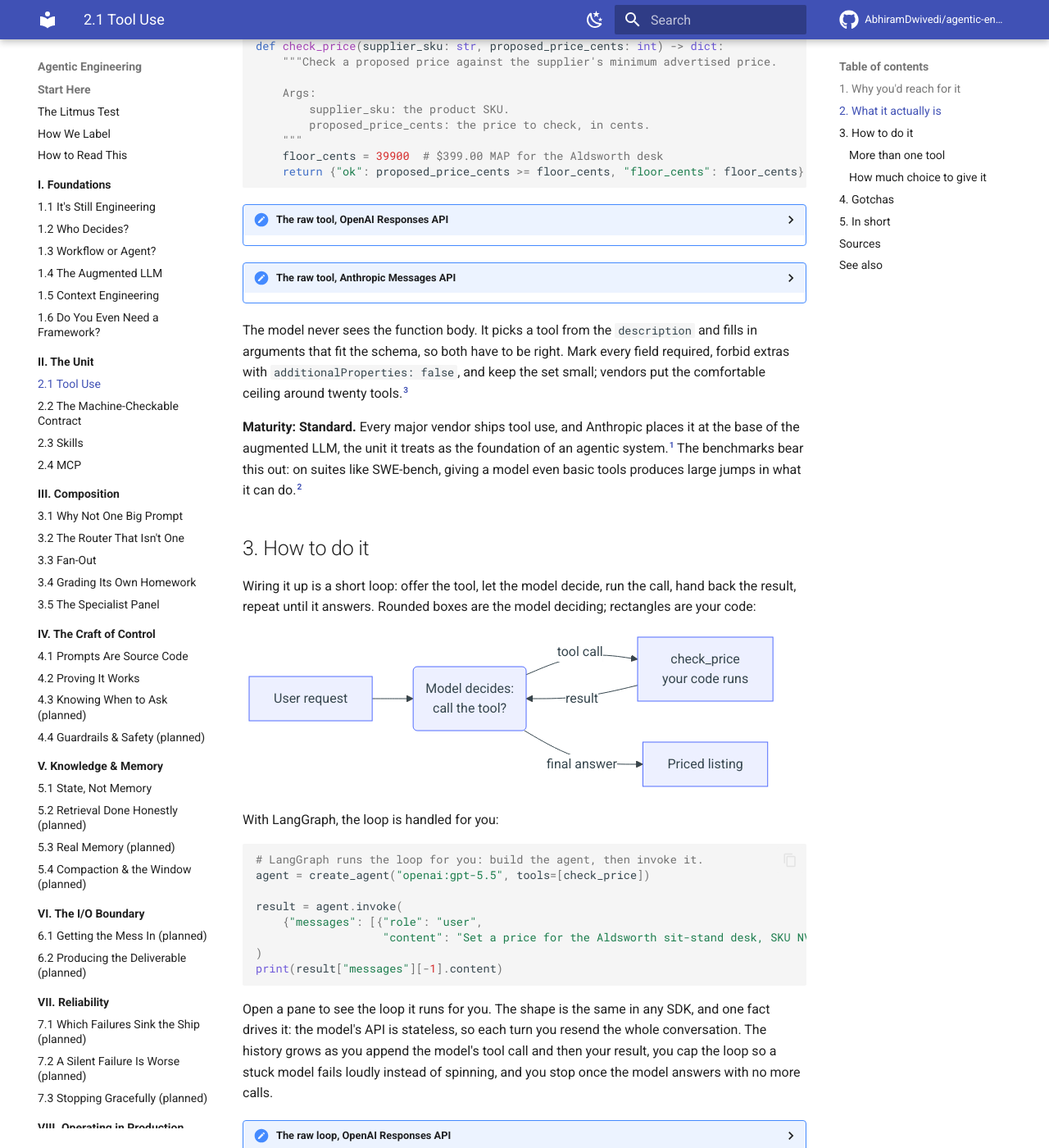
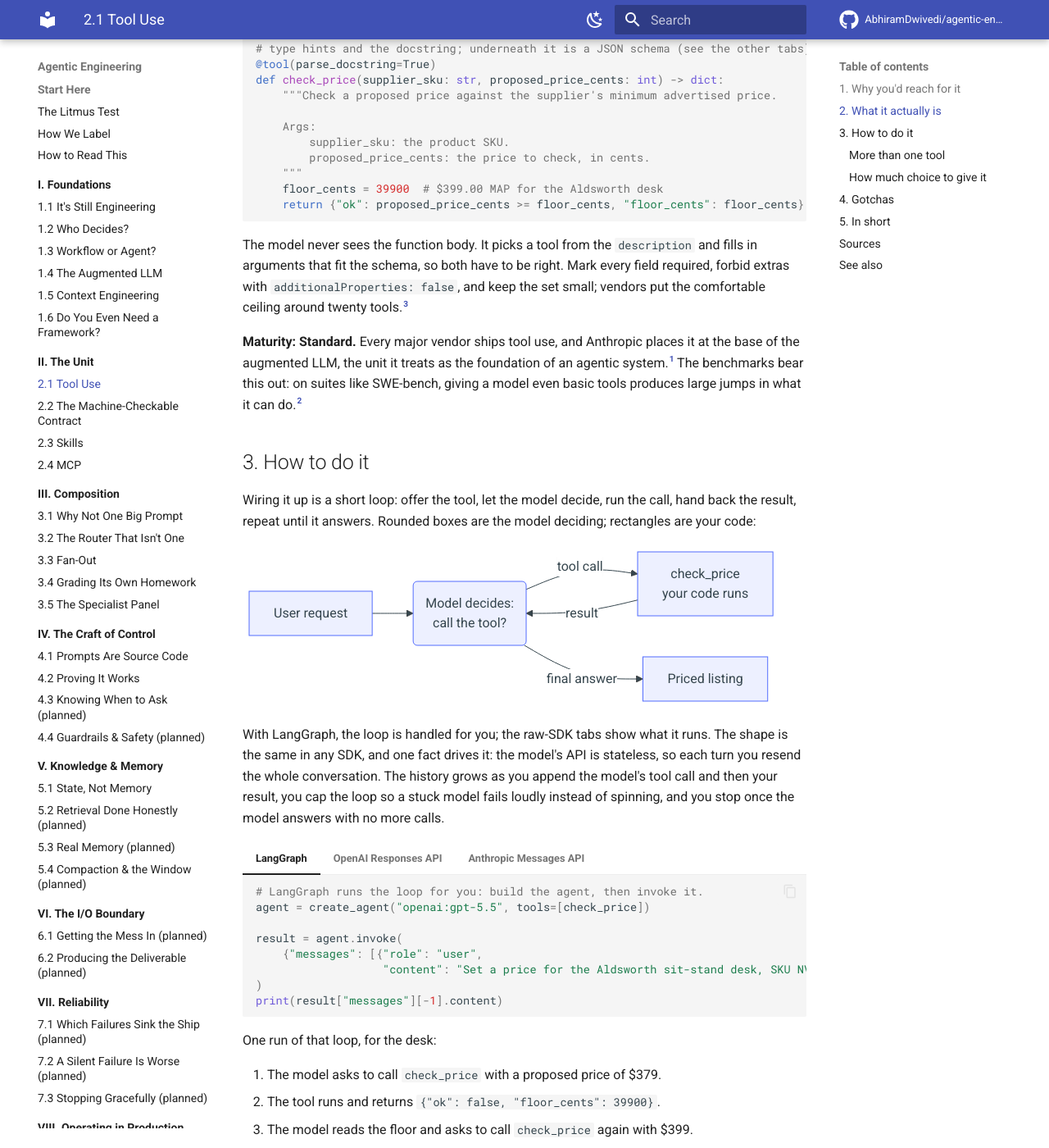
Before and after one commit to AbhiramDwivedi/agentic-engineering, an MkDocs documentation site: the page built from docs/the-unit/tool-use.md, in a window 1280 px wide and 1400 px high, scrolled down 1480 px. Shown: the whole window at 82% size. Built offline with MkDocs 1.6.1 and Material for MkDocs 9.7.7, drawn with Linux system fonts in a browser that asks for light colours; comment, search, counter and statistics services are not loaded; some of the changed text lies outside the part shown.

Commit message:
Show multi-provider code in content tabs (LangGraph / Responses / Anthropic)
Real clickable tabs on the site replace the stacked <details> panes; LangGraph is
the first and active tab. A scoped exception to the no-content-tabs dual-render rule
(tabs render as tabs on the site and degrade to literal markers on GitHub's raw view).

- docs/the-unit/tool-use.md: the three provider code groups are now === tab groups
- listing-studio/tests/test_doc_sync.py: dedent tab-indented code before matching
- meta/prose_lint.py: allow the three sanctioned provider tab labels; others stay hard
- meta + agents: design-system, chapter-writer, coder-tester record the tabs convention

Co-Authored-By: Claude Opus 4.8 <noreply@anthropic.com>

````diff
--- a/docs/the-unit/tool-use.md
+++ b/docs/the-unit/tool-use.md
@@ -29,74 +29,70 @@ And the counter-trigger: when your own code already holds the answer and no judg
 
 A tool is two things: a function in your code, and a description of that function the model can read. You give the model the description as a JSON schema. With LangGraph, you decorate the function and the framework generates the schema from your type hints and docstring:
 
-```python
-# A tool is just your function. LangGraph reads a description generated from the
-# type hints and the docstring; underneath it is a JSON schema (see the panes).
-@tool(parse_docstring=True)
-def check_price(supplier_sku: str, proposed_price_cents: int) -> dict:
-    """Check a proposed price against the supplier's minimum advertised price.
+=== "LangGraph"
 
-    Args:
-        supplier_sku: the product SKU.
-        proposed_price_cents: the price to check, in cents.
-    """
-    floor_cents = 39900  # $399.00 MAP for the Aldsworth desk
-    return {"ok": proposed_price_cents >= floor_cents, "floor_cents": floor_cents}
-```
+    ```python
+    # A tool is just your function. LangGraph reads a description generated from the
+    # type hints and the docstring; underneath it is a JSON schema (see the other tabs).
+    @tool(parse_docstring=True)
+    def check_price(supplier_sku: str, proposed_price_cents: int) -> dict:
+        """Check a proposed price against the supplier's minimum advertised price.
 
-<details markdown>
-<summary><b>The raw tool, OpenAI Responses API</b></summary>
+        Args:
+            supplier_sku: the product SKU.
+            proposed_price_cents: the price to check, in cents.
+        """
+        floor_cents = 39900  # $399.00 MAP for the Aldsworth desk
+        return {"ok": proposed_price_cents >= floor_cents, "floor_cents": floor_cents}
+    ```
 
-```python
-# What you describe to the model. It reads this, never your code, so the
-# description and the schema have to be good. This is the OpenAI Responses
-# shape; the Anthropic Messages API uses the same idea under `input_schema`.
-PRICE_CHECK_TOOL = {
-    "type": "function",
-    "name": "check_price",
-    "description": (
-        "Check a proposed price for a product against the supplier's minimum "
-        "advertised price (MAP) and margin floor. Call this before quoting a price."
-    ),
-    "parameters": {
-        "type": "object",
-        "properties": {
-            "supplier_sku": {"type": "string"},
-            "proposed_price_cents": {"type": "integer"},
+=== "OpenAI Responses API"
+
+    ```python
+    # What you describe to the model. It reads this, never your code, so the
+    # description and the schema have to be good. This is the OpenAI Responses
+    # shape; the Anthropic Messages API uses the same idea under `input_schema`.
+    PRICE_CHECK_TOOL = {
+        "type": "function",
+        "name": "check_price",
+        "description": (
+            "Check a proposed price for a product against the supplier's minimum "
+            "advertised price (MAP) and margin floor. Call this before quoting a price."
+        ),
+        "parameters": {
+            "type": "object",
+            "properties": {
+                "supplier_sku": {"type": "string"},
+                "proposed_price_cents": {"type": "integer"},
+            },
+            "required": ["supplier_sku", "proposed_price_cents"],
+            "additionalProperties": False,
         },
-        "required": ["supplier_sku", "proposed_price_cents"],
-        "additionalProperties": False,
-    },
-}
-```
+    }
+    ```
 
-</details>
+=== "Anthropic Messages API"
 
-<details markdown>
-<summary><b>The raw tool, Anthropic Messages API</b></summary>
-
-```python
-# The same tool, Anthropic Messages API shape: `input_schema` instead of
-# `parameters`, and no top-level `type`.
-PRICE_CHECK_TOOL_ANTHROPIC = {
-    "name": "check_price",
-    "description": (
-        "Check a proposed price for a product against the supplier's minimum "
-        "advertised price (MAP) and margin floor. Call this before quoting a price."
-    ),
-    "input_schema": {
-        "type": "object",
-        "properties": {
-            "supplier_sku": {"type": "string"},
-            "proposed_price_cents": {"type": "integer"},
+    ```python
+    # The same tool, Anthropic Messages API shape: `input_schema` instead of
+    # `parameters`, and no top-level `type`.
+    PRICE_CHECK_TOOL_ANTHROPIC = {
+        "name": "check_price",
+        "description": (
+            "Check a proposed price for a product against the supplier's minimum "
+            "advertised price (MAP) and margin floor. Call this before quoting a price."
+        ),
+        "input_schema": {
+            "type": "object",
+            "properties": {
+                "supplier_sku": {"type": "string"},
+                "proposed_price_cents": {"type": "integer"},
+            },
+            "required": ["supplier_sku", "proposed_price_cents"],
+            "additionalProperties": False,
         },
-        "required": ["supplier_sku", "proposed_price_cents"],
-        "additionalProperties": False,
-    },
-}
-```
-
-</details>
+    }
+    ```
 
 The model never sees the function body. It picks a tool from the `description` and fills in arguments that fit the schema, so both have to be right. Mark every field required, forbid extras with `additionalProperties: false`, and keep the set small; vendors put the comfortable ceiling around twenty tools.[^3]
 
@@ -114,110 +110,78 @@ flowchart LR
     M -- "final answer" --> F["Priced listing"]
 ```
 
-With LangGraph, the loop is handled for you:
+With LangGraph, the loop is handled for you; the raw-SDK tabs show what it runs. The shape is the same in any SDK, and one fact drives it: the model's API is stateless, so each turn you resend the whole conversation. The history grows as you append the model's tool call and then your result, you cap the loop so a stuck model fails loudly instead of spinning, and you stop once the model answers with no more calls.
 
-```python
-# LangGraph runs the loop for you: build the agent, then invoke it.
-agent = create_agent("openai:gpt-5.5", tools=[check_price])
+=== "LangGraph"
 
-result = agent.invoke(
-    {"messages": [{"role": "user",
-                   "content": "Set a price for the Aldsworth sit-stand desk, SKU NV-ALDSWORTH-DM."}]}
-)
-print(result["messages"][-1].content)
-```
+    ```python
+    # LangGraph runs the loop for you: build the agent, then invoke it.
+    agent = create_agent("openai:gpt-5.5", tools=[check_price])
 
-Open a pane to see the loop it runs for you. The shape is the same in any SDK, and one fact drives it: the model's API is stateless, so each turn you resend the whole conversation. The history grows as you append the model's tool call and then your result, you cap the loop so a stuck model fails loudly instead of spinning, and you stop once the model answers with no more calls.
+    result = agent.invoke(
+        {"messages": [{"role": "user",
+                       "content": "Set a price for the Aldsworth sit-stand desk, SKU NV-ALDSWORTH-DM."}]}
+    )
+    print(result["messages"][-1].content)
+    ```
 
-<details markdown>
-<summary><b>The raw loop, OpenAI Responses API</b></summary>
+=== "OpenAI Responses API"
 
-```python
-input_list = [
-    {
-        "role": "user",
-        "content": "Set a price for the Aldsworth sit-stand desk, SKU NV-ALDSWORTH-DM.",
-    }
-]
+    ```python
+    input_list = [
+        {
+            "role": "user",
+            "content": "Set a price for the Aldsworth sit-stand desk, SKU NV-ALDSWORTH-DM.",
+        }
+    ]
 
-# Offer the tool. The model decides whether to use it.
-response = client.responses.create(
-    model="gpt-5.5",
-    input=input_list,
-    tools=[PRICE_CHECK_TOOL],
-)
-
-# While the model asks for the tool, run it and hand back the result.
-# Cap the loop so a stuck model fails loudly instead of spinning (Gotcha 5).
-MAX_STEPS = 5
-steps = 0
-while any(item.type == "function_call" for item in response.output):
-    steps += 1
-    if steps > MAX_STEPS:
-        raise RuntimeError("tool loop hit MAX_STEPS; the model may be stuck")
-    input_list += response.output
-    for item in response.output:
-        if item.type == "function_call":
-            output = check_price(**json.loads(item.arguments))  # your code runs, not the model
-            input_list.append(
-                {
-                    "type": "function_call_output",
-                    "call_id": item.call_id,
-                    "output": json.dumps(output),
-                }
-            )
+    # Offer the tool. The model decides whether to use it.
     response = client.responses.create(
         model="gpt-5.5",
         input=input_list,
         tools=[PRICE_CHECK_TOOL],
     )
 
-# No more function calls: the model has settled on an answer.
-print(response.output_text)
-```
+    # While the model asks for the tool, run it and hand back the result.
+    # Cap the loop so a stuck model fails loudly instead of spinning (Gotcha 5).
+    MAX_STEPS = 5
+    steps = 0
+    while any(item.type == "function_call" for item in response.output):
+        steps += 1
+        if steps > MAX_STEPS:
+            raise RuntimeError("tool loop hit MAX_STEPS; the model may be stuck")
+        input_list += response.output
+        for item in response.output:
+            if item.type == "function_call":
+                output = check_price(**json.loads(item.arguments))  # your code runs, not the model
+                input_list.append(
+                    {
+                        "type": "function_call_output",
+                        "call_id": item.call_id,
+                        "output": json.dumps(output),
+                    }
+                )
+        response = client.responses.create(
+            model="gpt-5.5",
+            input=input_list,
+            tools=[PRICE_CHECK_TOOL],
+        )
 
-</details>
+    # No more function calls: the model has settled on an answer.
+    print(response.output_text)
+    ```
 
-<details markdown>
-<summary><b>The raw loop, Anthropic Messages API</b></summary>
+=== "Anthropic Messages API"
 
-```python
-messages = [
-    {
-        "role": "user",
-        "content": "Set a price for the Aldsworth sit-stand desk, SKU NV-ALDSWORTH-DM.",
-    }
-]
+    ```python
+    messages = [
+        {
+            "role": "user",
+            "content": "Set a price for the Aldsworth sit-stand desk, SKU NV-ALDSWORTH-DM.",
+        }
+    ]
 
-# Offer the tool. The model decides whether to use it.
-reply = client.messages.create(
-    model="claude-sonnet-4-6",
-    max_tokens=1024,
-    tools=[PRICE_CHECK_TOOL_ANTHROPIC],
-    messages=messages,
-)
-
-# While the model asks for the tool, run it and hand back the result.
-# Cap the loop so a stuck model fails loudly instead of spinning (Gotcha 5).
-MAX_STEPS = 5
-steps = 0
-while reply.stop_reason == "tool_use":
-    steps += 1
-    if steps > MAX_STEPS:
-        raise RuntimeError("tool loop hit MAX_STEPS; the model may be stuck")
-    messages.append({"role": "assistant", "content": reply.content})
-    results = []
-    for block in reply.content:
-        if block.type == "tool_use":
-            output = check_price(**block.input)  # your code runs, not the model
-            results.append(
-                {
-                    "type": "tool_result",
-                    "tool_use_id": block.id,
-                    "content": json.dumps(output),
-                }
-            )
-    messages.append({"role": "user", "content": results})
+    # Offer the tool. The model decides whether to use it.
     reply = client.messages.create(
         model="claude-sonnet-4-6",
         max_tokens=1024,
@@ -225,11 +189,37 @@ while reply.stop_reason == "tool_use":
         messages=messages,
     )
 
-# No more tool calls: the model has settled on an answer.
-print(reply.content[0].text)
-```
+    # While the model asks for the tool, run it and hand back the result.
+    # Cap the loop so a stuck model fails loudly instead of spinning (Gotcha 5).
+    MAX_STEPS = 5
+    steps = 0
+    while reply.stop_reason == "tool_use":
+        steps += 1
+        if steps > MAX_STEPS:
+            raise RuntimeError("tool loop hit MAX_STEPS; the model may be stuck")
+        messages.append({"role": "assistant", "content": reply.content})
+        results = []
+        for block in reply.content:
+            if block.type == "tool_use":
+                output = check_price(**block.input)  # your code runs, not the model
+                results.append(
+                    {
+                        "type": "tool_result",
+                        "tool_use_id": block.id,
+                        "content": json.dumps(output),
+                    }
+                )
+        messages.append({"role": "user", "content": results})
+        reply = client.messages.create(
+            model="claude-sonnet-4-6",
+            max_tokens=1024,
+            tools=[PRICE_CHECK_TOOL_ANTHROPIC],
+            messages=messages,
+        )
 
-</details>
+    # No more tool calls: the model has settled on an answer.
+    print(reply.content[0].text)
+    ```
 
 One run of that loop, for the desk:
 
@@ -255,70 +245,66 @@ flowchart LR
     M -- "final answer" --> F["Priced listing"]
 ```
 
-With LangGraph the structural change is one line: pass both tools to the agent. Without a framework you own the registry and the dispatch-by-name yourself, which the raw panes show.
+With LangGraph the structural change is one line: pass both tools to the agent. Without a framework you own the registry and the dispatch-by-name yourself, which the raw-SDK tabs show.
 
-```python
-# Several tools: hand them all to the agent; it routes by description.
-agent = create_agent("openai:gpt-5.5", tools=[check_price, get_competitor_prices])
-```
+=== "LangGraph"
 
-<details markdown>
-<summary><b>The raw multi-tool loop, OpenAI Responses API</b></summary>
+    ```python
+    # Several tools: hand them all to the agent; it routes by description.
+    agent = create_agent("openai:gpt-5.5", tools=[check_price, get_competitor_prices])
+    ```
 
-```python
-# Several tools: the model picks by description; your code dispatches by name.
-TOOLS = {
-    "check_price": check_price,
-    "get_competitor_prices": get_competitor_prices,
-}
+=== "OpenAI Responses API"
+
+    ```python
+    # Several tools: the model picks by description; your code dispatches by name.
+    TOOLS = {
+        "check_price": check_price,
+        "get_competitor_prices": get_competitor_prices,
+    }
 
 
-def run_tools(response) -> list:
-    """One function_call_output per function_call item, matched by call_id."""
-    results = []
-    for item in response.output:
-        if item.type == "function_call":
-            output = TOOLS[item.name](**json.loads(item.arguments))
-            results.append(
-                {
-                    "type": "function_call_output",
-                    "call_id": item.call_id,
-                    "output": json.dumps(output),
-                }
-            )
-    return results
-```
+    def run_tools(response) -> list:
+        """One function_call_output per function_call item, matched by call_id."""
+        results = []
+        for item in response.output:
+            if item.type == "function_call":
+                output = TOOLS[item.name](**json.loads(item.arguments))
+                results.append(
+                    {
+                        "type": "function_call_output",
+                        "call_id": item.call_id,
+                        "output": json.dumps(output),
+                    }
+                )
+        return results
+    ```
 
-</details>
+=== "Anthropic Messages API"
 
-<details markdown>
-<summary><b>The raw multi-tool loop, Anthropic Messages API</b></summary>
-
-```python
-# Several tools: the model picks by description; your code dispatches by name.
-TOOLS = {
-    "check_price": check_price,
-    "get_competitor_prices": get_competitor_prices,
-}
+    ```python
+    # Several tools: the model picks by description; your code dispatches by name.
+    TOOLS = {
+        "check_price": check_price,
+        "get_competitor_prices": get_competitor_prices,
+    }
 
 
-def run_tools(reply) -> list:
-    """One tool_result per tool_use block, matched by id."""
-    results = []
-    for block in reply.content:
-        if block.type == "tool_use":
-            output = TOOLS[block.name](**block.input)
-            results.append(
-                {
-                    "type": "tool_result",
-                    "tool_use_id": block.id,
-                    "content": json.dumps(output),
-                }
-            )
-    return results
-```
-
-</details>
+    def run_tools(reply) -> list:
+        """One tool_result per tool_use block, matched by id."""
+        results = []
+        for block in reply.content:
+            if block.type == "tool_use":
+                output = TOOLS[block.name](**block.input)
+                results.append(
+                    {
+                        "type": "tool_result",
+                        "tool_use_id": block.id,
+                        "content": json.dumps(output),
+                    }
+                )
+        return results
+    ```
 
 Adding a tool is one line either way: another entry in the agent's `tools` list, or another branch in your own dispatch. What changes is the model's burden: every tool you add is one more choice it can get wrong, which is the real reason behind the twenty-tool ceiling in §2.
 
````
Also changed, not shown: .claude/agents/chapter-writer.md (+3 -3 lines), .claude/agents/coder-tester.md (+5 -4 lines), meta/design-system.md (+11 -9 lines), 3 other files.
